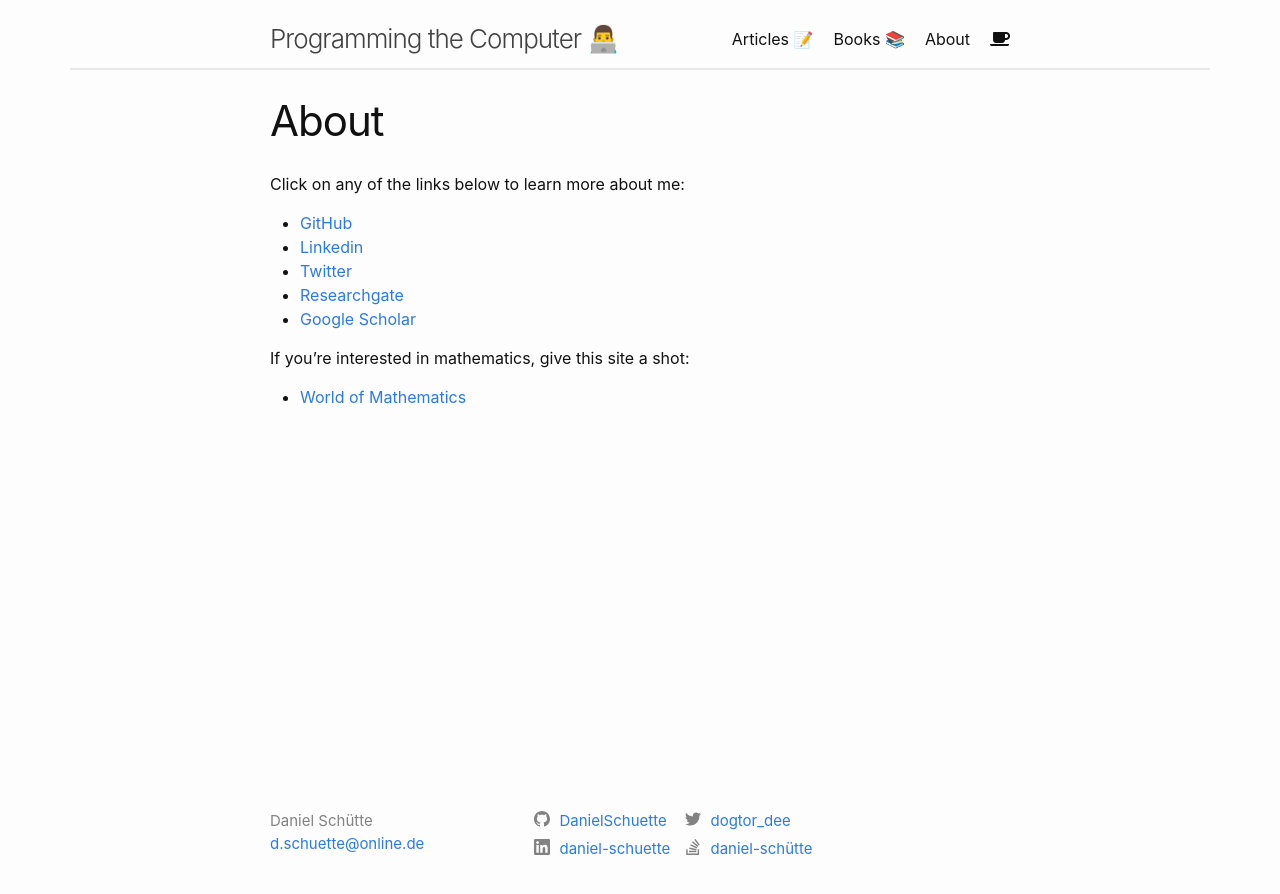
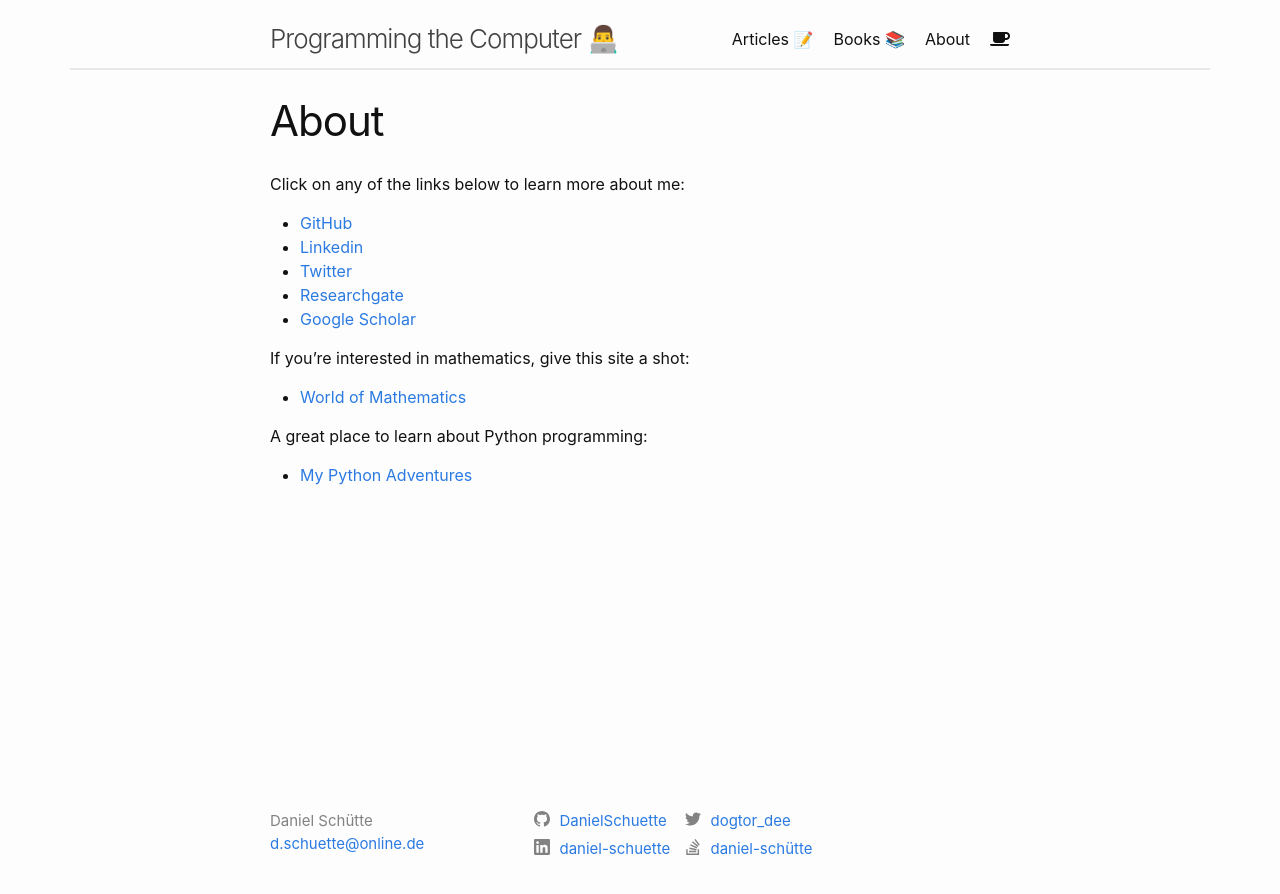
Before and after one commit to DanielSchuette/DanielSchuette.github.io, a Jekyll site: the page built from about.md, in a window 1280 px wide. Shown: the top 894 px of the page. Built offline with Jekyll 4.4.1, drawn with Linux system fonts in a browser that asks for light colours; nearby versions of some CDN libraries; some web fonts are replaced.

Commit message:
add link to mpa

```diff
--- a/about.md
+++ b/about.md
@@ -17,3 +17,7 @@ Click on any of the links below to learn more about me:
 If you're interested in mathematics, give this site a shot:
 
 - [World of Mathematics](https://philippschuette.github.io)
+
+A great place to learn about Python programming:
+
+- [My Python Adventures](https://corinnabuerger.github.io)
```
